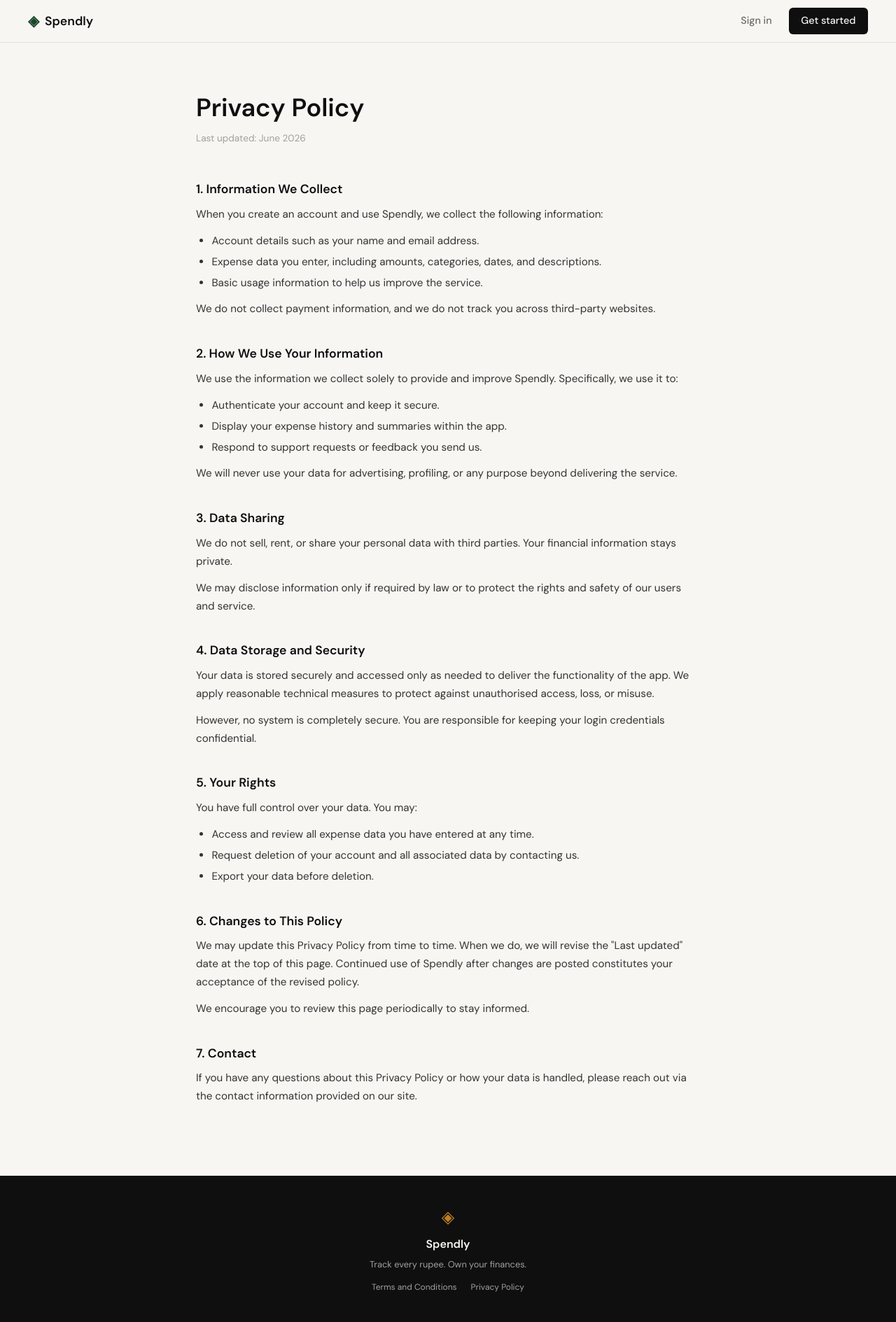
After one commit to Mehedi222/spendly, a Flask app: page /privacy in a window 1280 px wide. The commit adds this page. Shown: the whole page at 70% size. Run offline with Flask 3, Linux system fonts and the light colour scheme.

Commit message:
landing: add privacy policy page and route
Co-Authored-By: Claude Sonnet 4.6 <noreply@anthropic.com>

```diff
--- a/expense-tracker/app.py
+++ b/expense-tracker/app.py
@@ -31,6 +31,11 @@ def terms():
     return render_template("terms.html")
 
 
+@app.route("/privacy")
+def privacy():
+    return render_template("privacy.html")
+
+
 @app.route("/logout")
 def logout():
     return "Logout — coming in Step 3"
--- a/expense-tracker/templates/base.html
+++ b/expense-tracker/templates/base.html
@@ -36,7 +36,7 @@
             <p class="footer-copy">Track every rupee. Own your finances.</p>
             <div class="footer-links">
                 <a href="/terms">Terms and Conditions</a>
-                <a href="#">Privacy Policy</a>
+                <a href="{{ url_for('privacy') }}">Privacy Policy</a>
             </div>
         </div>
     </footer>
--- /dev/null
+++ b/expense-tracker/templates/privacy.html
@@ -0,0 +1,69 @@
+{% extends "base.html" %}
+
+{% block title %}Privacy Policy — Spendly{% endblock %}
+
+{% block content %}
+
+<section class="terms-page">
+    <div class="terms-inner">
+        <h1 class="terms-title">Privacy Policy</h1>
+        <p class="terms-updated">Last updated: June 2026</p>
+
+        <div class="terms-section">
+            <h2>1. Information We Collect</h2>
+            <p>When you create an account and use Spendly, we collect the following information:</p>
+            <ul>
+                <li>Account details such as your name and email address.</li>
+                <li>Expense data you enter, including amounts, categories, dates, and descriptions.</li>
+                <li>Basic usage information to help us improve the service.</li>
+            </ul>
+            <p>We do not collect payment information, and we do not track you across third-party websites.</p>
+        </div>
+
+        <div class="terms-section">
+            <h2>2. How We Use Your Information</h2>
+            <p>We use the information we collect solely to provide and improve Spendly. Specifically, we use it to:</p>
+            <ul>
+                <li>Authenticate your account and keep it secure.</li>
+                <li>Display your expense history and summaries within the app.</li>
+                <li>Respond to support requests or feedback you send us.</li>
+            </ul>
+            <p>We will never use your data for advertising, profiling, or any purpose beyond delivering the service.</p>
+        </div>
+
+        <div class="terms-section">
+            <h2>3. Data Sharing</h2>
+            <p>We do not sell, rent, or share your personal data with third parties. Your financial information stays private.</p>
+            <p>We may disclose information only if required by law or to protect the rights and safety of our users and service.</p>
+        </div>
+
+        <div class="terms-section">
+            <h2>4. Data Storage and Security</h2>
+            <p>Your data is stored securely and accessed only as needed to deliver the functionality of the app. We apply reasonable technical measures to protect against unauthorised access, loss, or misuse.</p>
+            <p>However, no system is completely secure. You are responsible for keeping your login credentials confidential.</p>
+        </div>
+
+        <div class="terms-section">
+            <h2>5. Your Rights</h2>
+            <p>You have full control over your data. You may:</p>
+            <ul>
+                <li>Access and review all expense data you have entered at any time.</li>
+                <li>Request deletion of your account and all associated data by contacting us.</li>
+                <li>Export your data before deletion.</li>
+            </ul>
+        </div>
+
+        <div class="terms-section">
+            <h2>6. Changes to This Policy</h2>
+            <p>We may update this Privacy Policy from time to time. When we do, we will revise the "Last updated" date at the top of this page. Continued use of Spendly after changes are posted constitutes your acceptance of the revised policy.</p>
+            <p>We encourage you to review this page periodically to stay informed.</p>
+        </div>
+
+        <div class="terms-section">
+            <h2>7. Contact</h2>
+            <p>If you have any questions about this Privacy Policy or how your data is handled, please reach out via the contact information provided on our site.</p>
+        </div>
+    </div>
+</section>
+
+{% endblock %}
```
